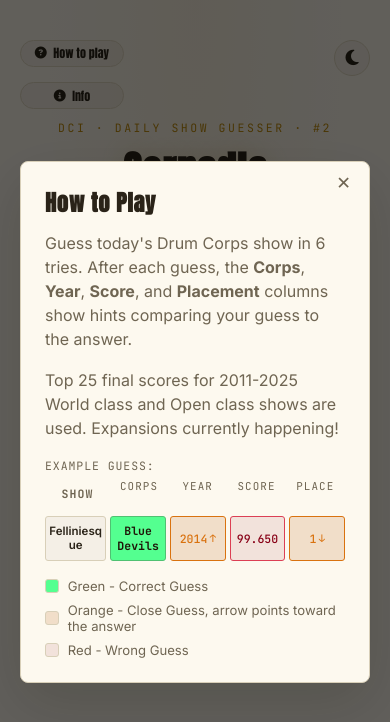
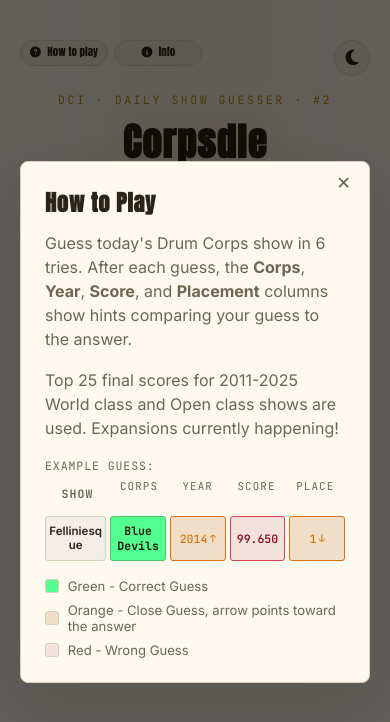
Before and after one commit to Tristen-Trias/Corpsdle, an Angular app: page / in a window 390 px wide. Shown: the top 722 px of the page. Built offline with nearby package versions, Linux system fonts and the light colour scheme.

Commit message:
Button placement changes

```diff
--- a/src/app/components/header/header.css
+++ b/src/app/components/header/header.css
@@ -2,7 +2,7 @@
   position: relative;
   text-align: center;
   border-bottom: 2px solid var(--turf-line);
-  padding-top: 5rem;
+  padding-top: 3.25rem;
   padding-bottom: 1.25rem;
 }
 
@@ -29,15 +29,15 @@
 .how-to-play-btn,
 .info-btn {
   position: absolute;
-  left: 0;
+  top: 0;
   display: inline-flex;
   align-items: center;
   justify-content: center;
   gap: 0.4rem;
-  width: 8rem;
-  padding: 0.4rem 0.85rem;
+  width: 7rem;
+  padding: 0.4rem 0.7rem;
   font-family: var(--font-display);
-  font-size: 0.85rem;
+  font-size: 0.8rem;
   line-height: 1;
   background: var(--surface-1);
   color: var(--chalk);
@@ -48,11 +48,11 @@
 }
 
 .how-to-play-btn {
-  top: 0;
+  left: 0;
 }
 
 .info-btn {
-  top: 2.65rem;
+  left: 7.4rem;
 }
 
 .theme-toggle:hover,
@@ -95,7 +95,12 @@
 @media (max-width: 600px) {
   .how-to-play-btn,
   .info-btn {
-    width: 6.5rem;
-    font-size: 0.75rem;
+    width: 5.5rem;
+    padding: 0.4rem 0.4rem;
+    font-size: 0.68rem;
+  }
+
+  .info-btn {
+    left: 5.9rem;
   }
 }
--- a/src/index.html
+++ b/src/index.html
@@ -2,7 +2,7 @@
 <html lang="en">
 <head>
   <meta charset="utf-8">
-  <title>Corpsdle - the daily DCI show guessing game</title>
+  <title>Corpsdle - New shows daily!</title>
   <meta name="viewport" content="width=device-width, initial-scale=1">
   <meta name="description" content="Guess today's DCI show!">
   <link rel="icon" type="image/x-icon" href="favicon.ico">
```
